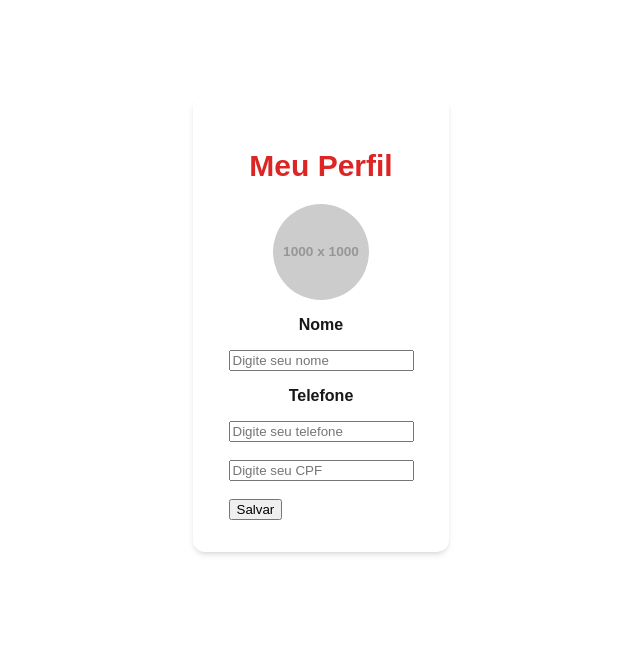
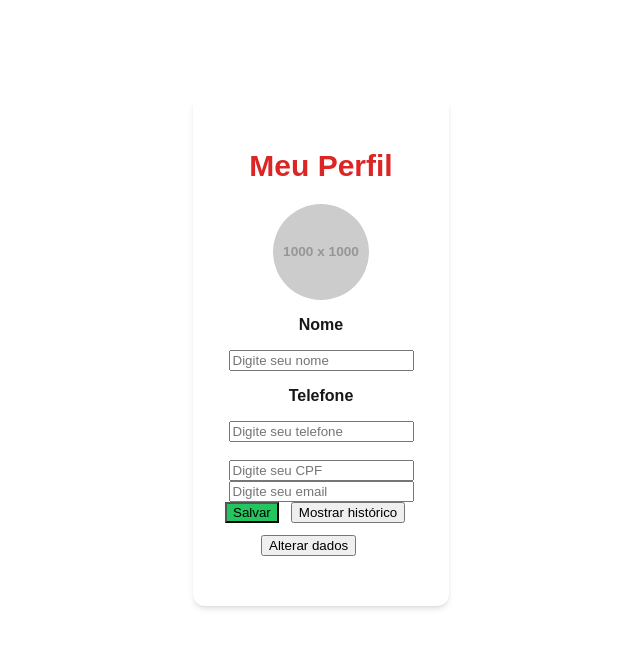
Before and after one commit to LuizFernandoFormenton/projeto_integrador, a Next.js app: page /perfil_de_usuario in a window 1280 px wide. Shown: the top 648 px of the page, without its empty margins (319-959 px from the left). Built offline with nearby package versions, Linux system fonts and the light colour scheme.

Commit message:
aula 06/02/25

```diff
--- a/app/perfil_de_usuario/page.js
+++ b/app/perfil_de_usuario/page.js
@@ -1,4 +1,9 @@
 function components () {
+
+
+
+
+
     return (
     <div className=" justify-center flex my-24">
         <div className="justify-items-center w-48 rounded-xl shadow-md p-8 ">
@@ -26,8 +31,14 @@ function components () {
                 <br/>
                 <input type="number" placeholder="Digite seu CPF"></input>
                 <br/>
+                <input className="" type="email" placeholder="Digite seu email"></input>
                 <br/>
-        <button>Salvar</button>
+                <div className="justify-between rounded-xl">
+                    <button className="bg-green-500 transition delay-100 duration-100 ease-in-out hover:-translate-y-1 hover:scale-110 hover:bg-indigo-500">Salvar</button>
+                    <button className="ml-3">Mostrar histórico</button>
+                    <button className="mx-9 mt-3">Alterar dados</button>
+                </div>
+
                 <br/>
 
         </div>
```
Lines whose indentation alone changed are shown as unchanged.
